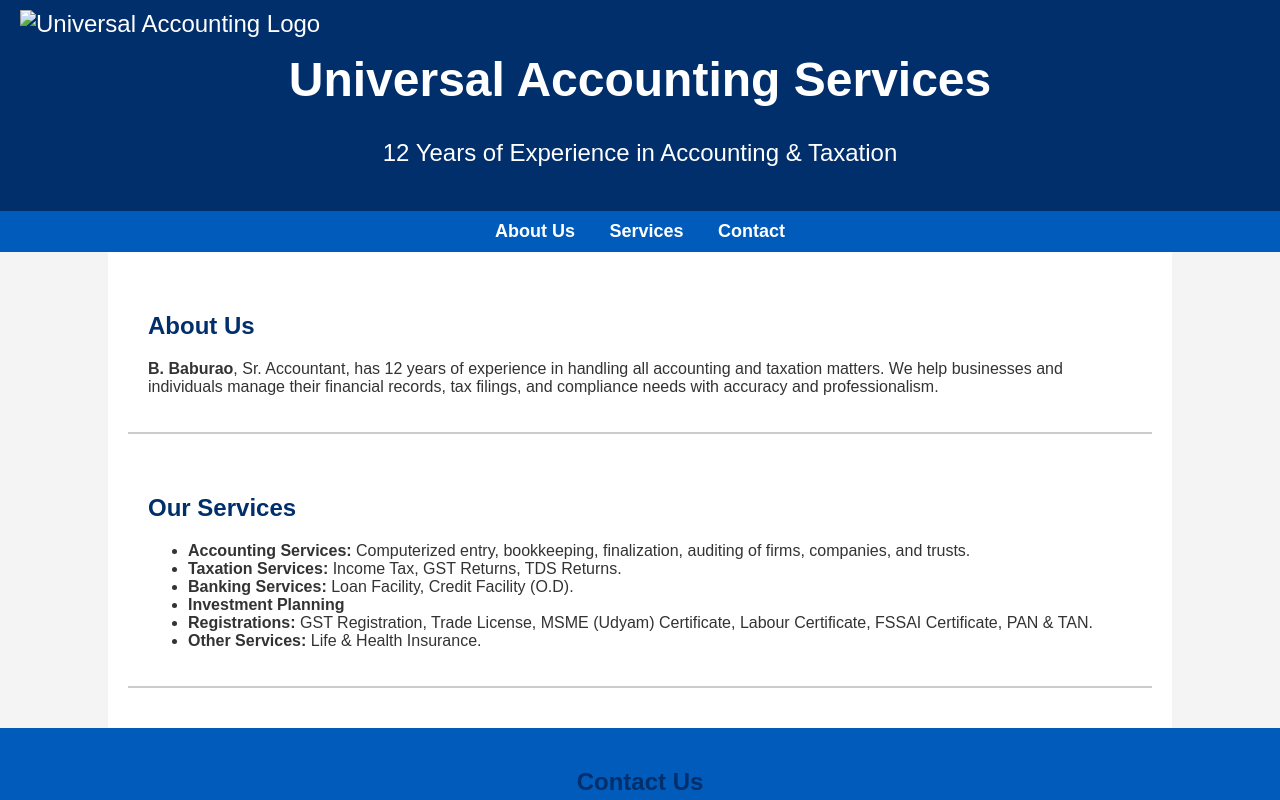
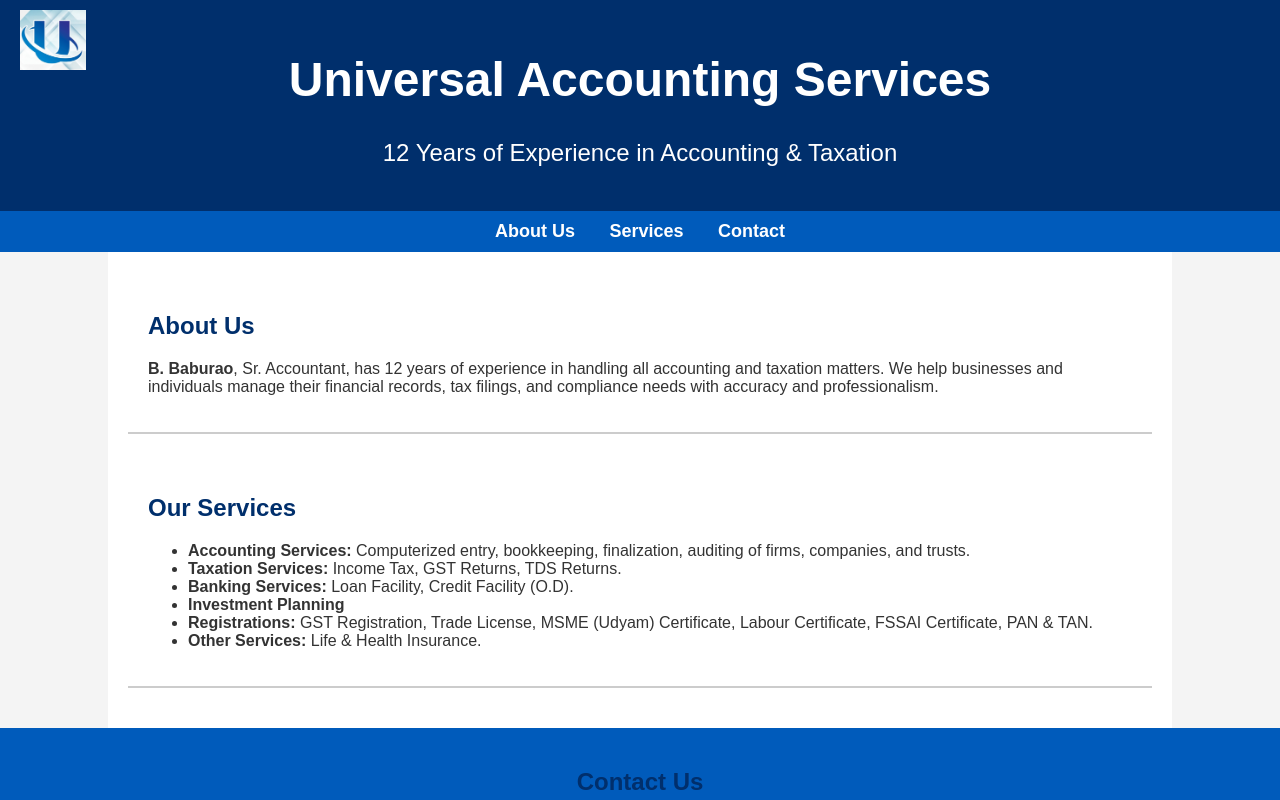
Before and after one commit to teja196444/accounts, a plain HTML site: page index.html in a window 1280 px wide. Shown: the top 800 px of the page. Drawn offline with Linux system fonts and the light colour scheme.

Commit message:
Update index.html

```diff
--- a/index.html
+++ b/index.html
@@ -72,7 +72,7 @@
 <body>
 
     <header>
-        <img src="logo.png" alt="Universal Accounting Logo" class="logo">
+        <img src="logo.jpg" alt="Universal Accounting Logo" class="logo">
         <h1>Universal Accounting Services</h1>
         <p>12 Years of Experience in Accounting & Taxation</p>
     </header>
```
